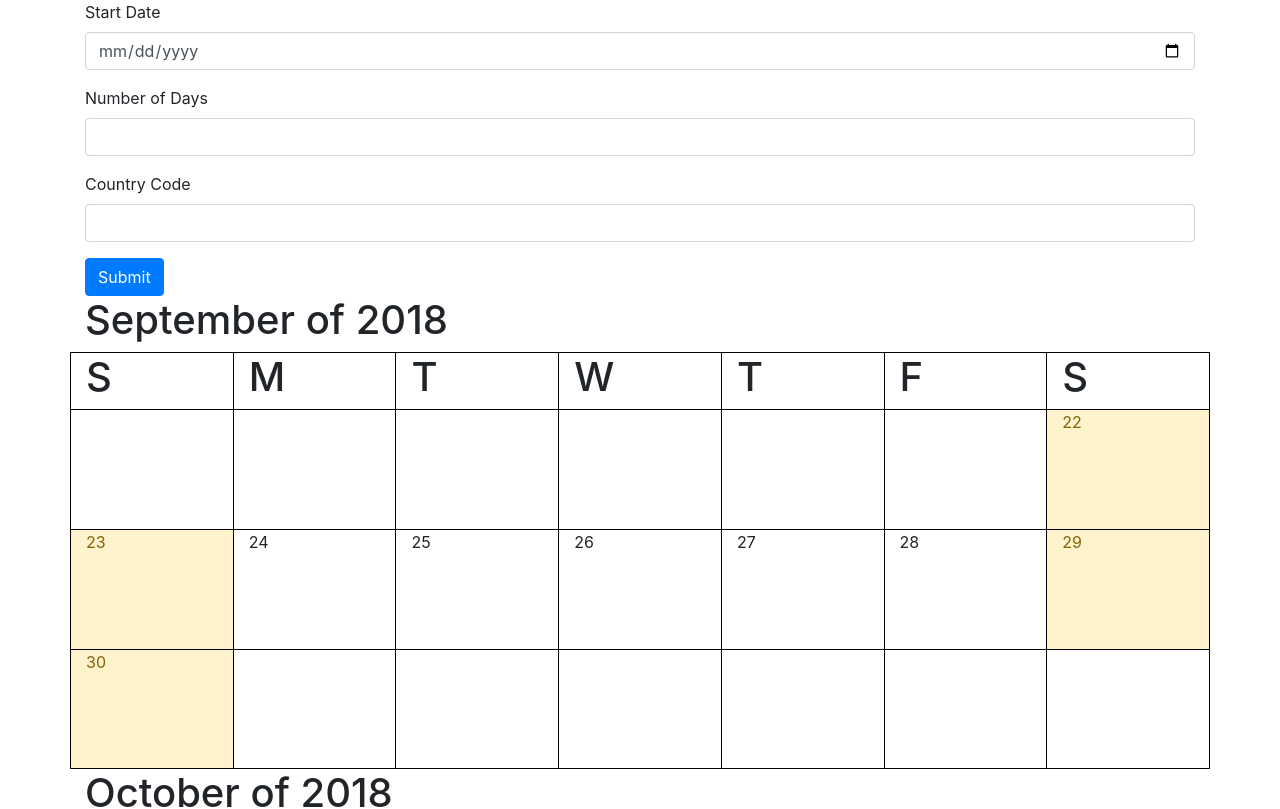
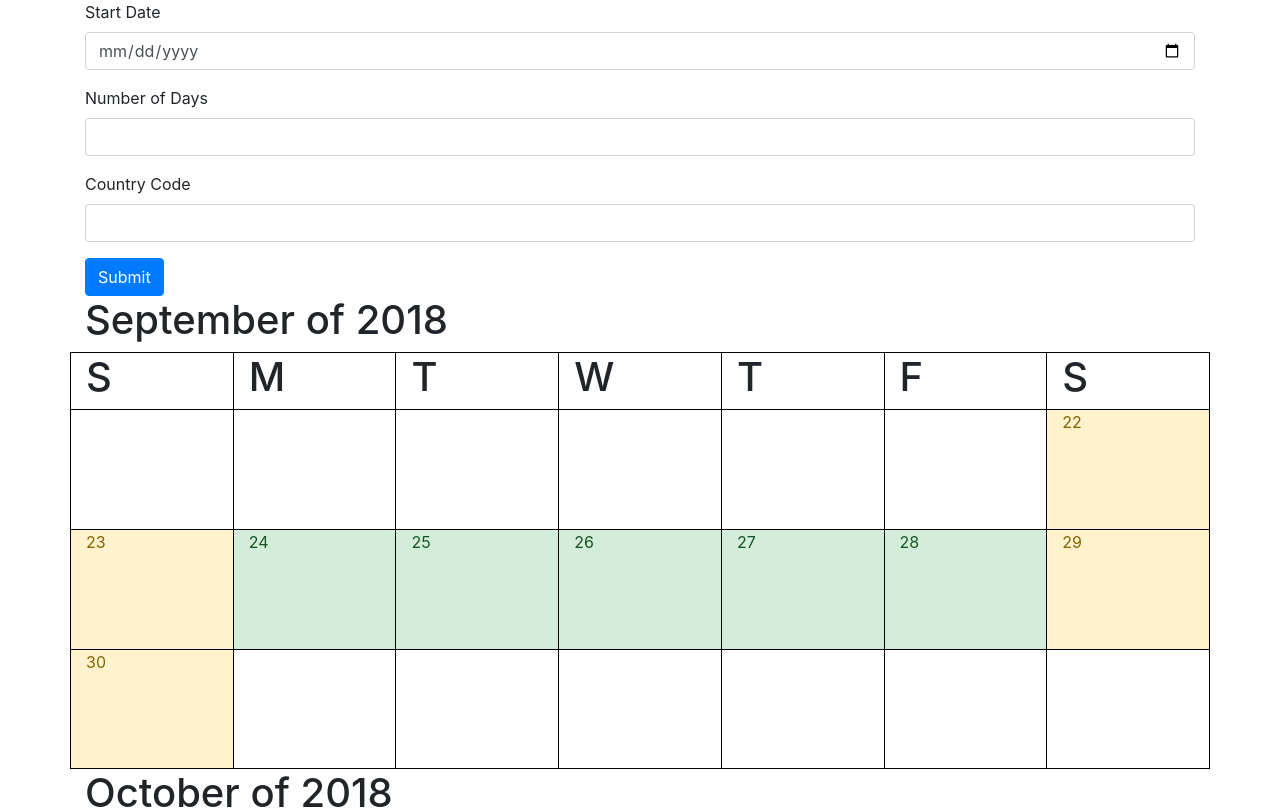
Before and after one commit to chris-witt/ui-coding-challenge, an Angular app: page / in a window 1280 px wide. Shown: the top 809 px of the page. Built offline with nearby package versions, Linux system fonts and the light colour scheme.

Commit message:
inverted logic for weekends and use bootstrap class to make weekdays green

```diff
--- a/src/app/calendar-display/calendar-display.component.html
+++ b/src/app/calendar-display/calendar-display.component.html
@@ -24,7 +24,7 @@
     </div>
   </div>
   <div class="row week" *ngFor="let weekModel of monthModel.weeks">
-    <div class="col-sm day" *ngFor="let day of weekModel;" [ngClass]="{'alert-warning': !day.empty && isWeekend(day.date)}">
+    <div class="col-sm day" *ngFor="let day of weekModel;" [ngClass]="{'alert-warning': !day.empty && isWeekend(day.date), 'alert-success': !day.empty && !isWeekend(day.date)}">
       <span class="date" *ngIf="!day.empty">{{day.date.getDate()}}</span>
     </div>
   </div>
```
